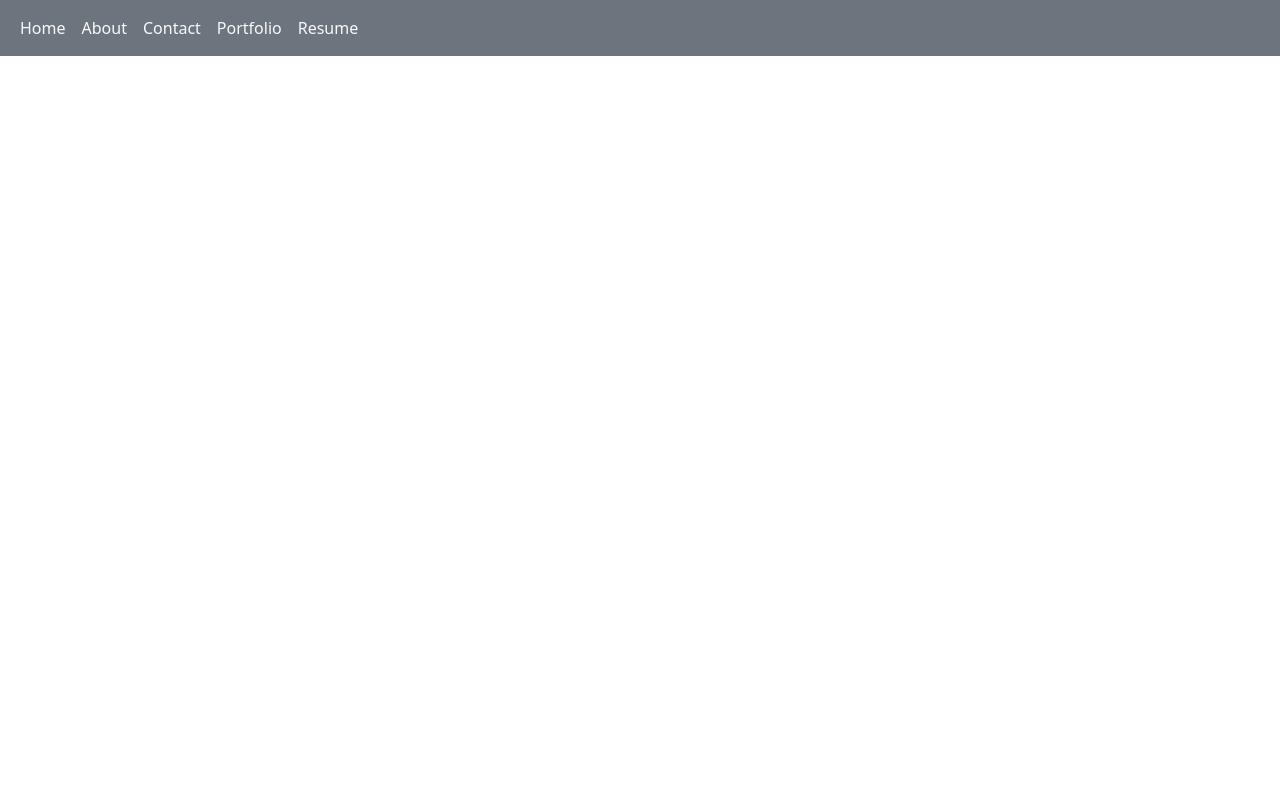
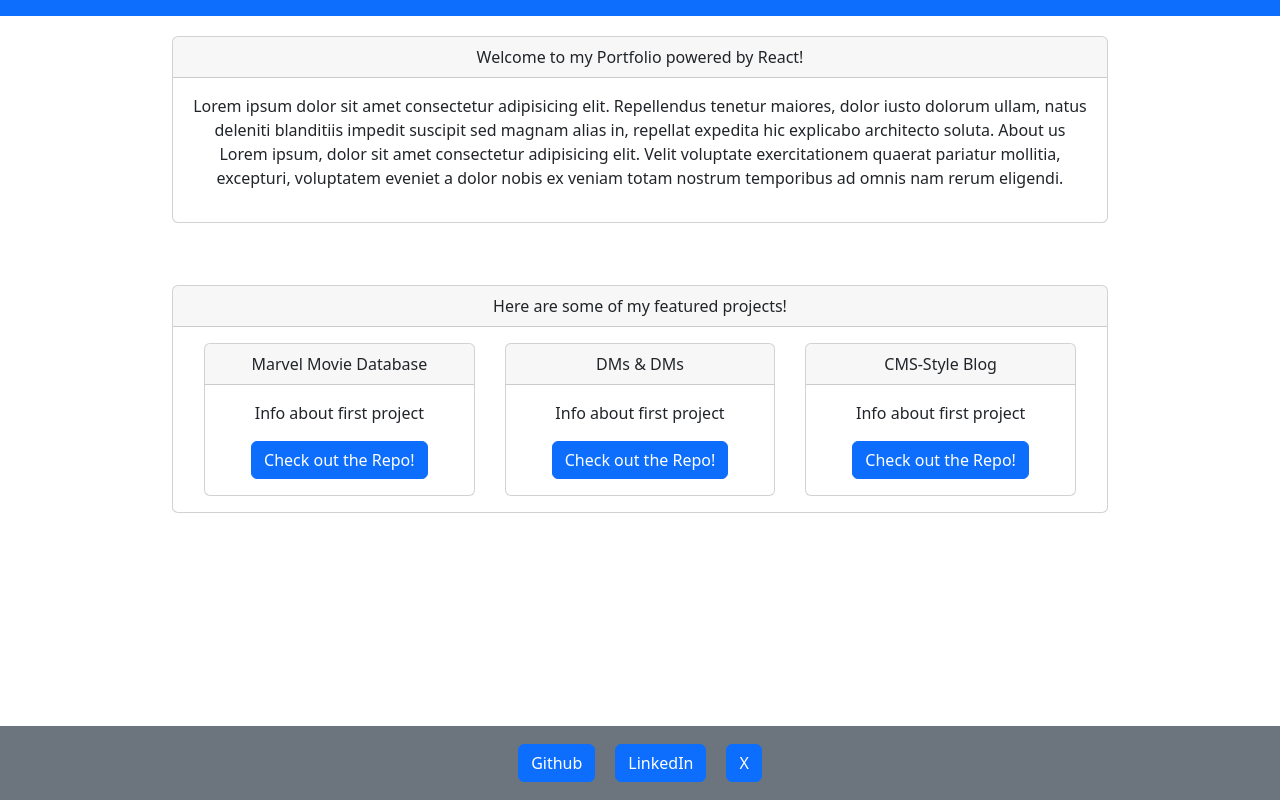
Before and after one commit to Teacher2Coder/react-portfolio, a React (Vite) app: page / in a window 1280 px wide. Built offline with nearby package versions, Linux system fonts and the light colour scheme.

Commit message:
added content to home, about, portfolio, contact and resume pages

```diff
--- a/src/App.jsx
+++ b/src/App.jsx
@@ -5,12 +5,19 @@ import Nav from './components/Nav';
 // Add components
 function App() {
     return (
-        <>
+        <body>
             <Nav />
-            <main className='mx-3'>
+            <main className='mx-3' id="main-content">
                 <Outlet />
             </main>
-        </>
+            <footer>
+                <div className='navbar navbar-expand-xxl bg-secondary' id="footer-card">
+                    <a className='btn btn-primary footer-link' href="https://github.com/Teacher2Coder">Github</a>
+                    <a className='btn btn-primary footer-link' href="https://www.linkedin.com/in/ethan-owens-717b16199/">LinkedIn</a>
+                    <a className='btn btn-primary footer-link' href="https://x.com/Coach_E83">X</a>
+                </div>
+            </footer>
+        </body>
     )
 }
 
--- a/src/components/Nav.jsx
+++ b/src/components/Nav.jsx
@@ -6,19 +6,19 @@ export default function Nav() {
   return (
     <Navbar
       links={[
-        <Link key={1} className="nav-link text-light" to="/">
-            Home
+        <Link key={1} className="navbar-brand text-light" to="/">
+            Ethan Owens
         </Link>,
-        <Link key={2} className="nav-link text-light" to="/about">
+        <Link key={2} className="nav-item btn btn-outline-light" to="/about">
             About
         </Link>,
-        <Link key={3} className="nav-link text-light" to="/about">
+        <Link key={3} className="nav-item btn btn-outline-light" to="/contact">
             Contact
         </Link>,
-        <Link key={4} className="nav-link text-light" to="/about">
+        <Link key={4} className="nav-item btn btn-outline-light" to="/portfolio">
             Portfolio
         </Link>,
-        <Link key={5} className="nav-link text-light" to="/about">
+        <Link key={5} className="nav-item btn btn-outline-light" to="/resume">
             Resume
         </Link>
       ]}
--- a/src/components/UI/Navbar.jsx
+++ b/src/components/UI/Navbar.jsx
@@ -1,6 +1,6 @@
 export default function Nav({ links }) {
     return (
-      <nav className="navbar navbar-expand-lg bg-secondary">
+      <nav className="navbar navbar-expand-xxl bg-primary">
         <div className="container-fluid">
           <div className="collapse navbar-collapse" id="navbarSupportedContent">
             <ul className="navbar-nav me-auto mb-2 mb-lg-0">
--- a/src/index.css
+++ b/src/index.css
@@ -0,0 +1,128 @@
+body {
+    min-height: 100vh;
+    margin: 0;
+    display: grid;
+    grid-template-rows: auto 1fr auto;
+}
+
+#main-content {
+    margin-top: 20px;
+}
+
+/* Styles for the nav-bar */
+.nav-item {
+    margin: 5px;
+}
+
+.nav-item:hover {
+    color: black;
+}
+
+
+/* Styles for the Home Page */
+.home-cards {
+    width: 75%;
+    margin: 0 auto;
+    text-align: center;
+}
+
+#featured-projects {
+    margin-top: 5%;
+}
+
+.feature-list {
+    display: flex;
+    flex-direction: row;
+    justify-content: space-around;
+}
+
+.feature-card {
+    width: 30%;
+}
+
+/* Styles for About Page */
+#about-card {
+    width: 75%;
+    margin: 0 auto;
+}
+
+#about-header {
+    text-align: center;
+}
+
+.about-content {
+    display: flex;
+    flex-direction: column;
+    align-items: center;
+}
+
+.professional {
+    max-width: 50%;
+    border: 1px solid grey;
+    border-radius: 5px;
+    margin-bottom: 10px;
+}
+
+#about-footer {
+    text-align: center;
+}
+
+
+/* Styles for Contact Page */
+.contact-card {
+    width: 75%;
+    margin: 0 auto;
+}
+
+.contact-form {
+    display: grid;
+}
+
+#send-message {
+    margin: 0 auto;
+}
+
+#error-message {
+    text-align: center;
+    margin-top: 15px;
+}
+
+/* Styles for Resume page */
+#resume-card {
+    width: 75%;
+    text-align: center;
+    margin: 0 auto;
+}
+
+
+/* Styles for application footer */
+#footer-card {
+    display: flex;
+    flex-direction: row;
+    justify-content: center;
+    align-items: center;
+    margin: 0 auto;
+    margin-top: 20px;
+}
+
+.footer-link {
+    margin: 10px;
+}
+
+/* Media queries */
+@media screen and (max-width: 983px) {
+    .feature-list {
+        flex-direction: column;
+        align-items: center;
+    }
+    .feature-card {
+        width: 75%;
+        margin-bottom: 10px;
+    }
+}
+
+@media screen and (max-width: 425px) {
+    .feature-card {
+        width: 90%;
+    }
+}
--- a/src/pages/AboutPage.jsx
+++ b/src/pages/AboutPage.jsx
@@ -1,8 +1,10 @@
 export default function AboutPage() {
     return (
-        <div className="card">
-            <header className="card-header">About Ethan Owens</header>
-            <p className="card-body">
+        <div className="card" id="about-card">
+            <header className="card-header" id="about-header">All about me!!!</header>
+            <div className="card-body about-content">
+                <img className="professional" src='./professional.JPG'></img>
+                <p>
                     Lorem ipsum dolor sit amet consectetur adipisicing elit. Repellendus
                     tenetur maiores, dolor iusto dolorum ullam, natus deleniti blanditiis
                     impedit suscipit sed magnam alias in, repellat expedita hic explicabo
@@ -11,7 +13,8 @@ export default function AboutPage() {
                     mollitia, excepturi, voluptatem eveniet a dolor nobis ex veniam totam
                     nostrum temporibus ad omnis nam rerum eligendi.
                 </p>
-            <footer className="card-footer">Thank you for visiting my portfolio!</footer>
+            </div>
+            <footer className="card-footer" id="about-footer">Thank you for visiting my portfolio!</footer>
         </div>
     )
 }
--- a/src/pages/ContactPage.jsx
+++ b/src/pages/ContactPage.jsx
@@ -1,5 +1,26 @@
-import { useState, useEffect } from 'react';
-
 export default function ContactPage() {
-
+    return (
+        <div>
+            <div className="card contact-card">
+                <div className="card-body">
+                    <form className="contact-form">
+                        <div className="mb-3">
+                            <label className="form-label">Name</label>
+                            <input type="text" className="form-control" id="email"></input>
+                        </div>
+                        <div className="mb-3">
+                            <label className="form-label">Email Address</label>
+                            <input type="email" className="form-control" id="email"></input>
+                        </div>
+                        <div className="mb-3">
+                            <label className="form-label">Message</label>
+                            <textarea type="text" className="form-control" id="email"></textarea>
+                        </div>
+                        <button type="submit" className="btn btn-primary" id="send-message">Send!</button>
+                    </form>
+                </div>
+            </div>
+            <p className="text-danger" id="error-message">This is an error message</p>
+        </div>
+    )
 }
--- a/src/pages/HomePage.jsx
+++ b/src/pages/HomePage.jsx
@@ -1,6 +1,49 @@
-import { useState, useEffect } from 'react';
-import { Link } from 'react-router-dom';
+export default function HomePage() {
+    return (
+    <div>
+        <div className='card home-cards'>
+            <header className='card-header'>Welcome to my Portfolio powered by React!</header>
+            <div className="card-body">
+                <p>
+                    Lorem ipsum dolor sit amet consectetur adipisicing elit. Repellendus
+                    tenetur maiores, dolor iusto dolorum ullam, natus deleniti blanditiis
+                    impedit suscipit sed magnam alias in, repellat expedita hic explicabo
+                    architecto soluta. About us Lorem ipsum, dolor sit amet consectetur
+                    adipisicing elit. Velit voluptate exercitationem quaerat pariatur
+                    mollitia, excepturi, voluptatem eveniet a dolor nobis ex veniam totam
+                    nostrum temporibus ad omnis nam rerum eligendi.
+                </p>
+            </div>
+        </div>
+        <div className="card home-cards" id="featured-projects">
+            <header className="card-header">Here are some of my featured projects!</header>
+            <div className="card-body">
+                <div className="feature-list">
+                    <div className="card feature-card">
+                        <header className="card-header">Marvel Movie Database</header>
+                        <div className="card-body">
+                            <p>Info about first project</p>
+                            <a className="btn btn-primary" href="https://github.com/Teacher2Coder/project-1">Check out the Repo!</a>
+                        </div>
+                    </div>
+                    <div className="card feature-card">
+                        <header className="card-header">DMs & DMs</header>
+                        <div className="card-body">
+                            <p>Info about first project</p>
+                            <a className="btn btn-primary" href="https://github.com/Teacher2Coder/dms-and-dms">Check out the Repo!</a>
+                        </div>
+                    </div>
+                    <div className="card feature-card">
+                        <header className="card-header">CMS-Style Blog</header>
+                        <div className="card-body">
+                            <p>Info about first project</p>
+                            <a className="btn btn-primary" href="https://github.com/Teacher2Coder/cms-blog">Check out the Repo!</a>
+                        </div>
+                    </div>
+                </div>
 
-export default function HomePage() {
-
+            </div>
+        </div>
+    </div>
+    )
 }
--- a/src/pages/PortfolioPage.jsx
+++ b/src/pages/PortfolioPage.jsx
@@ -1,5 +1,18 @@
-import { useState, useEffect } from 'react';
-
 export default function PortfolioPage() {
-
+    return (
+        <div>
+            <div className="card">
+                <header className="card-header">Check out my work!</header>
+                <div className="card-body">
+                    <div className="card">
+                        <header className="card-header">First Project</header>
+                        <div className="card-body">
+                            <p>Information about my project</p>
+                        </div>
+                        <button className="btn btn-primary" href="#">Check out the Repo!</button>
+                    </div>
+                </div>
+            </div>
+        </div>
+    )
 }
--- a/src/pages/ResumePage.jsx
+++ b/src/pages/ResumePage.jsx
@@ -1,5 +1,5 @@
-import { usestate, useEffect } from 'react';
-
 export default function ResumePage() {
-
+    return <div className='card' id="resume-card">
+        <p>Comming soon!!!</p>
+    </div>
 }
```
Also changed, not shown: public/professional.JPG (added). Lines whose indentation alone changed are shown as unchanged.
